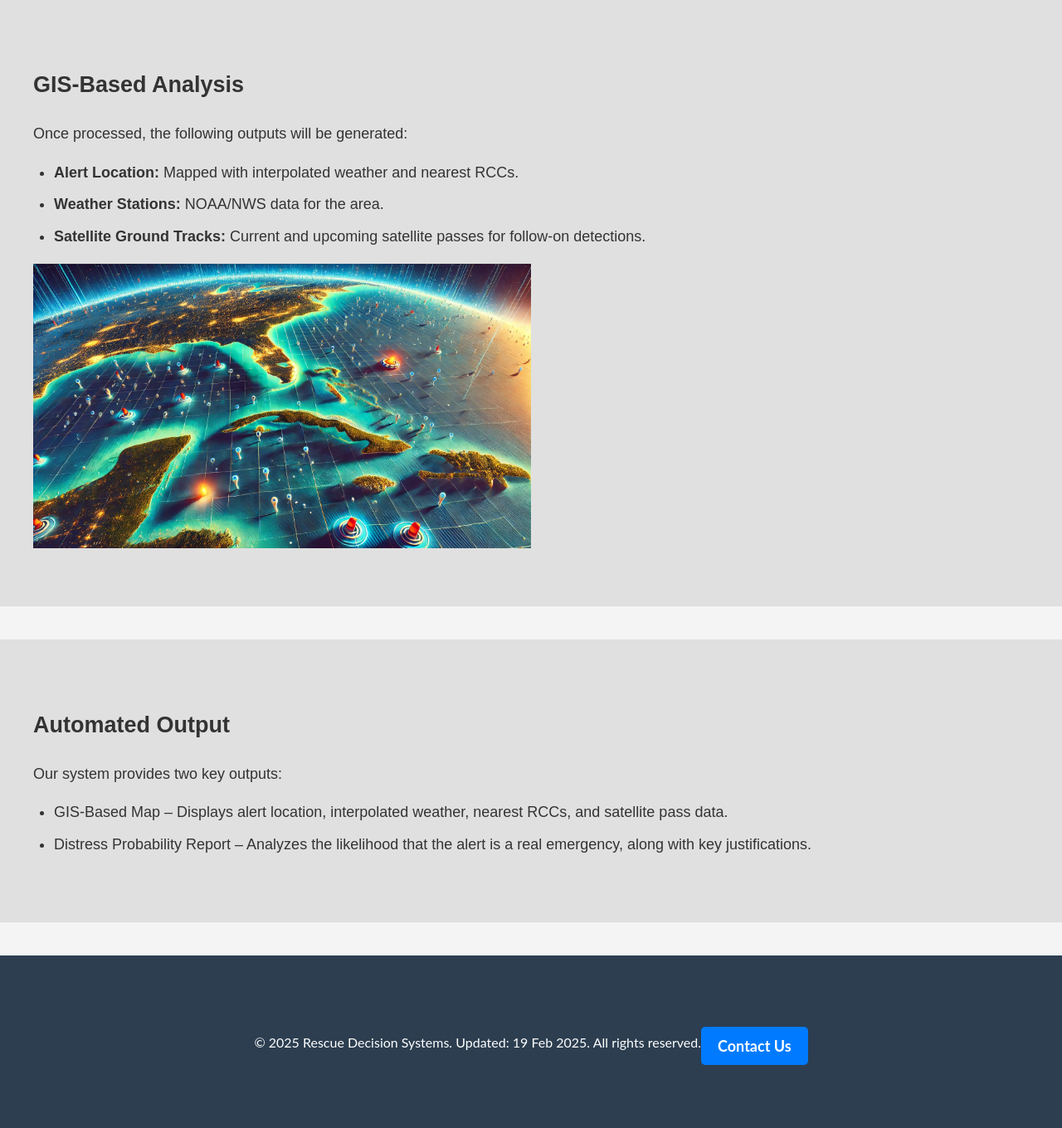
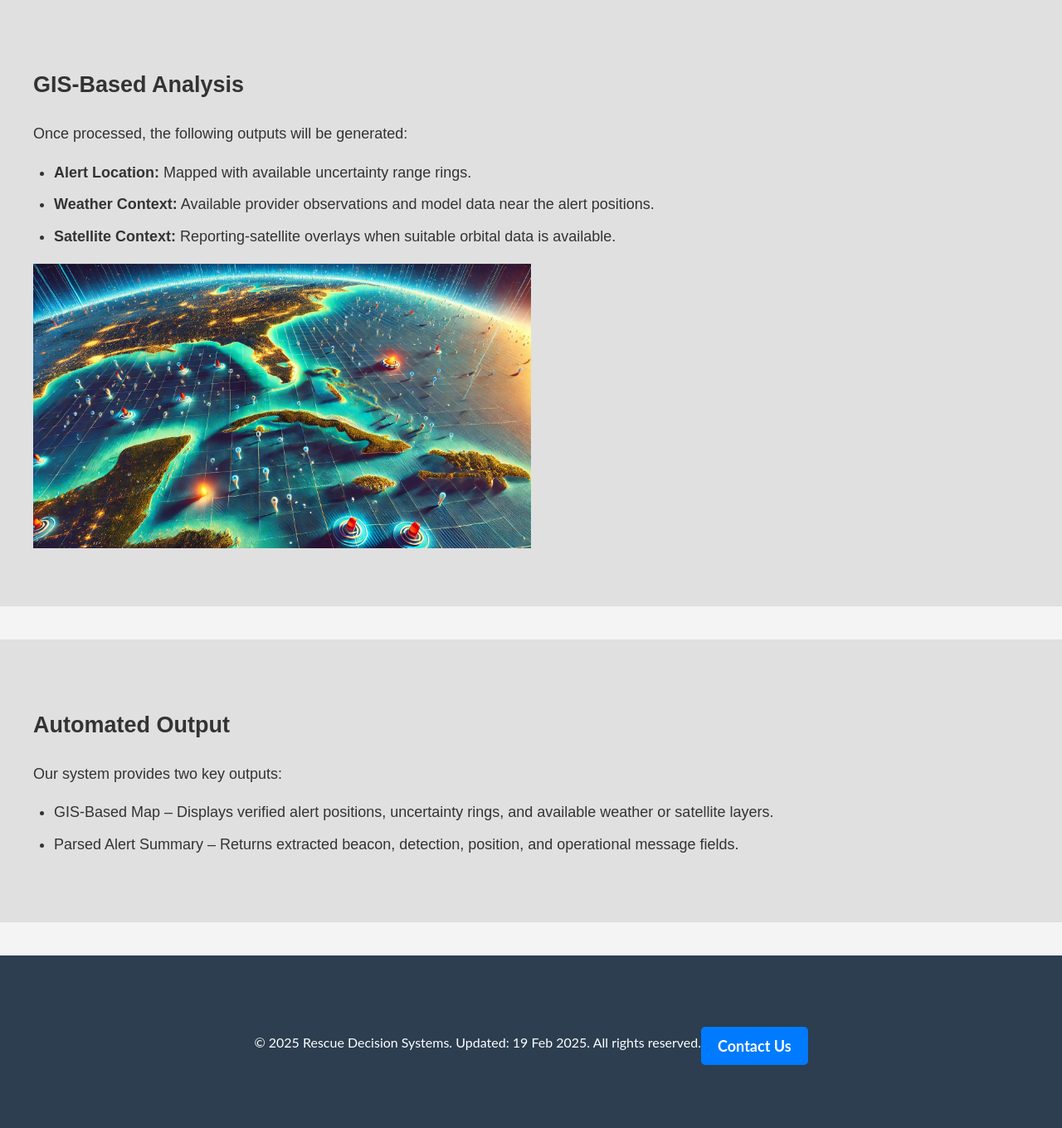
Before and after one commit to gehiggins/RescueDecisionSystems, a Flask app: page /sarsat-analysis in a window 1280 px wide. Shown: the part 1276-2636 px from the top of the page at 83% size. Run offline with Flask 3, Linux system fonts and the light colour scheme.

Commit message:
Align the live analysis page with implemented outputs (#181)
Describe the alert map and parsed summary that RDS actually produces, removing unsupported nearest-RCC and distress-probability output claims.

```diff
--- a/flask_app/templates/sarsat_analysis.html
+++ b/flask_app/templates/sarsat_analysis.html
@@ -46,9 +46,9 @@
             <h2 class="section-title">GIS-Based Analysis</h2>
             <p class="section-description">Once processed, the following outputs will be generated:</p>
             <ul>
-                <li><strong>Alert Location:</strong> Mapped with interpolated weather and nearest RCCs.</li>
-                <li><strong>Weather Stations:</strong> NOAA/NWS data for the area.</li>
-                <li><strong>Satellite Ground Tracks:</strong> Current and upcoming satellite passes for follow-on detections.</li>
+                <li><strong>Alert Location:</strong> Mapped with available uncertainty range rings.</li>
+                <li><strong>Weather Context:</strong> Available provider observations and model data near the alert positions.</li>
+                <li><strong>Satellite Context:</strong> Reporting-satellite overlays when suitable orbital data is available.</li>
             </ul>
 
             <!-- ✅ Default GIS Image Before Processing -->
@@ -89,8 +89,8 @@
                     <h2 class="section-title">Automated Output</h2>
                     <p class="section-description">Our system provides two key outputs:</p>
                     <ul>
-                        <li>GIS-Based Map – Displays alert location, interpolated weather, nearest RCCs, and satellite pass data.</li>
-                        <li>Distress Probability Report – Analyzes the likelihood that the alert is a real emergency, along with key justifications.</li>
+                        <li>GIS-Based Map – Displays verified alert positions, uncertainty rings, and available weather or satellite layers.</li>
+                        <li>Parsed Alert Summary – Returns extracted beacon, detection, position, and operational message fields.</li>
                     </ul>
                 </div>
             </div>
```
Also changed, not shown: tests/test_flask_app.py (+3 -0 lines).
